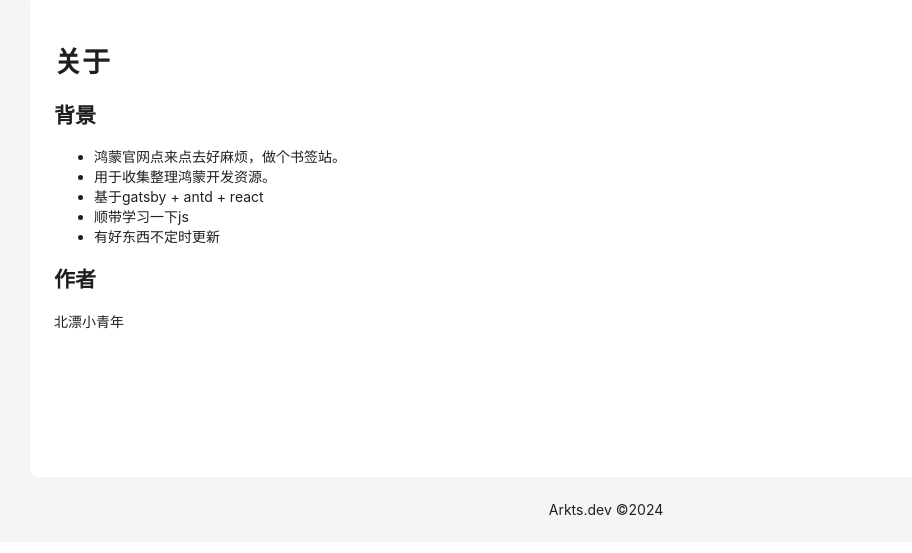
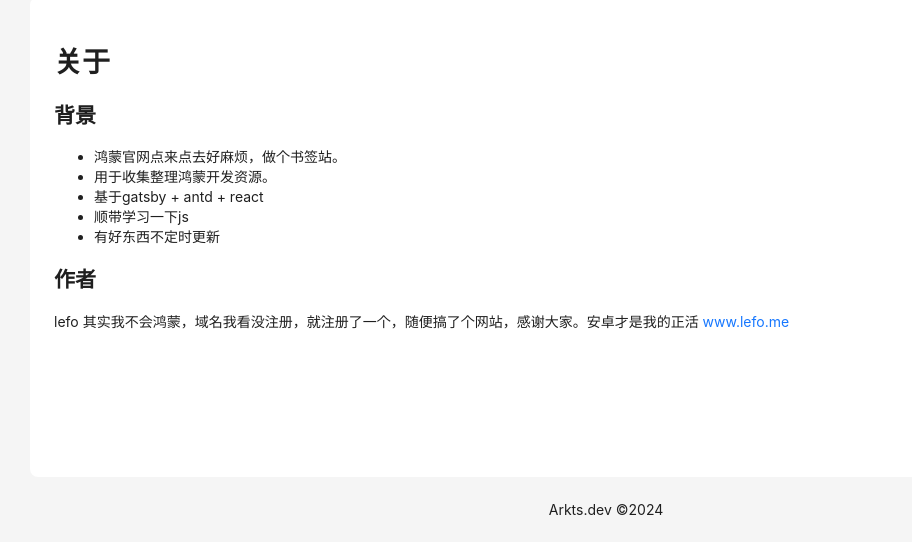
Before and after one commit to lefodev/Arkts, a Gatsby site: page /about in a window 1280 px wide. Shown: the part 107-660 px from the top of the page, without its empty margins (34-946 px from the left). Built offline with nearby package versions, Linux system fonts and the light colour scheme; Gatsby itself is replaced by a stand-in of ours; some packages are replaced by stand-ins of ours.

Commit message:
new arkts

```diff
--- a/src/data/about/_index.md
+++ b/src/data/about/_index.md
@@ -11,5 +11,5 @@ title: "关于"
 - 有好东西不定时更新
 
 ## 作者
-北漂小青年
-<!-- [www.lefo.me](https://www.lefo.me) -->
+lefo 其实我不会鸿蒙，域名我看没注册，就注册了一个，随便搞了个网站，感谢大家。安卓才是我的正活
+ [www.lefo.me](https://www.lefo.me)
```
